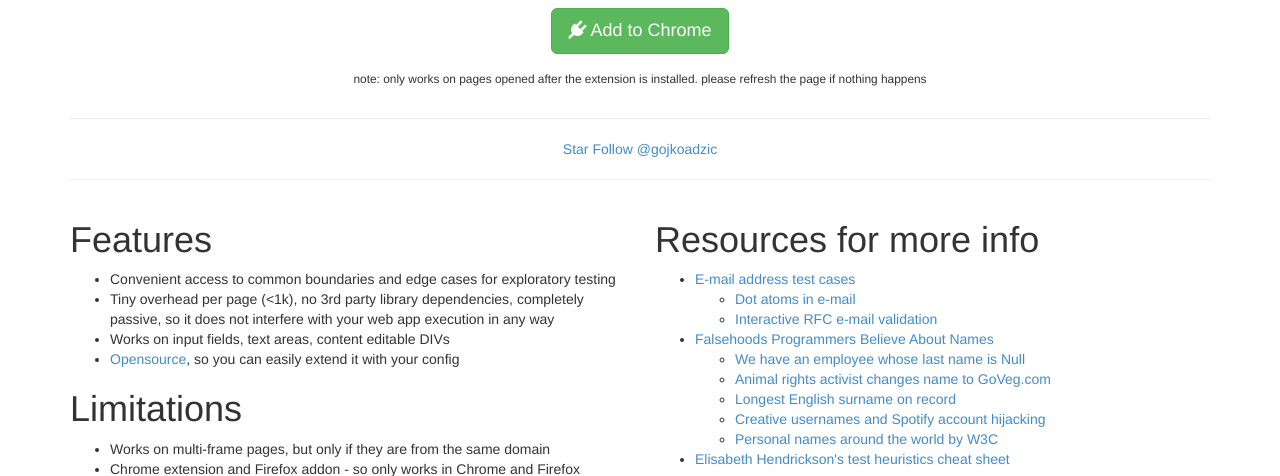
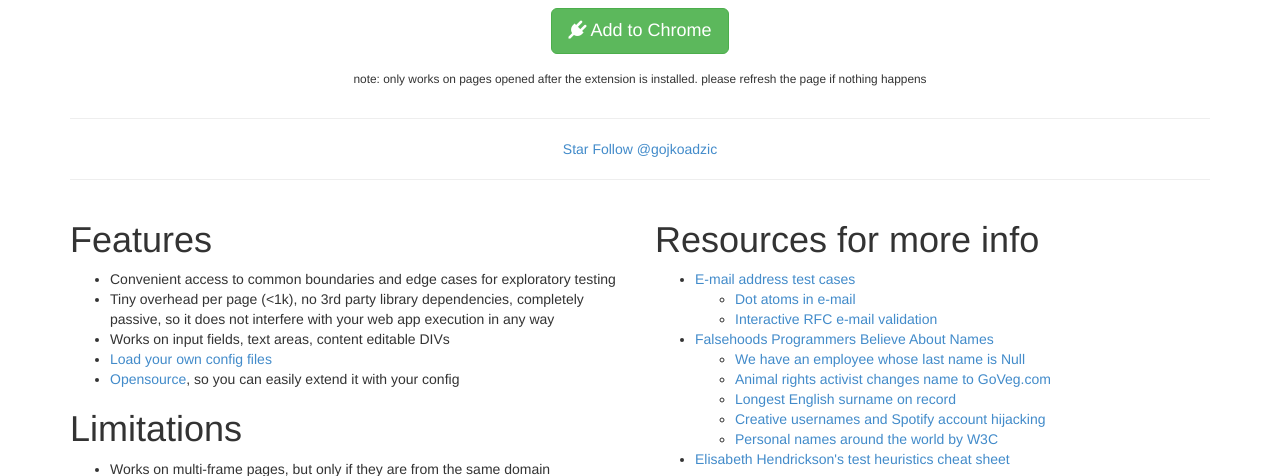
Before and after one commit to gojko/bugmagnet, a browser extension: page index.html in a window 1280 px wide. Shown: the part 322-798 px from the top of the page. Drawn offline with Linux system fonts and the light colour scheme.

Commit message:
info on customising;

```diff
--- a/index.html
+++ b/index.html
@@ -57,6 +57,7 @@
             <li>Convenient access to common boundaries and edge cases for exploratory testing</li>
             <li>Tiny overhead per page (&lt;1k), no 3rd party library dependencies, completely passive, so it does not interfere with your web app execution in any way</li>
             <li>Works on input fields, text areas, content editable DIVs</li>
+            <li><a href="https://github.com/gojko/bugmagnet#customising">Load your own config files</a></li>
             <li><a href="http://github.com/gojko/bugmagnet">Opensource</a>, so you can easily extend it with your config</li>
           </ul>
           <h1 class="featurette-heading">Limitations</h1>
```
